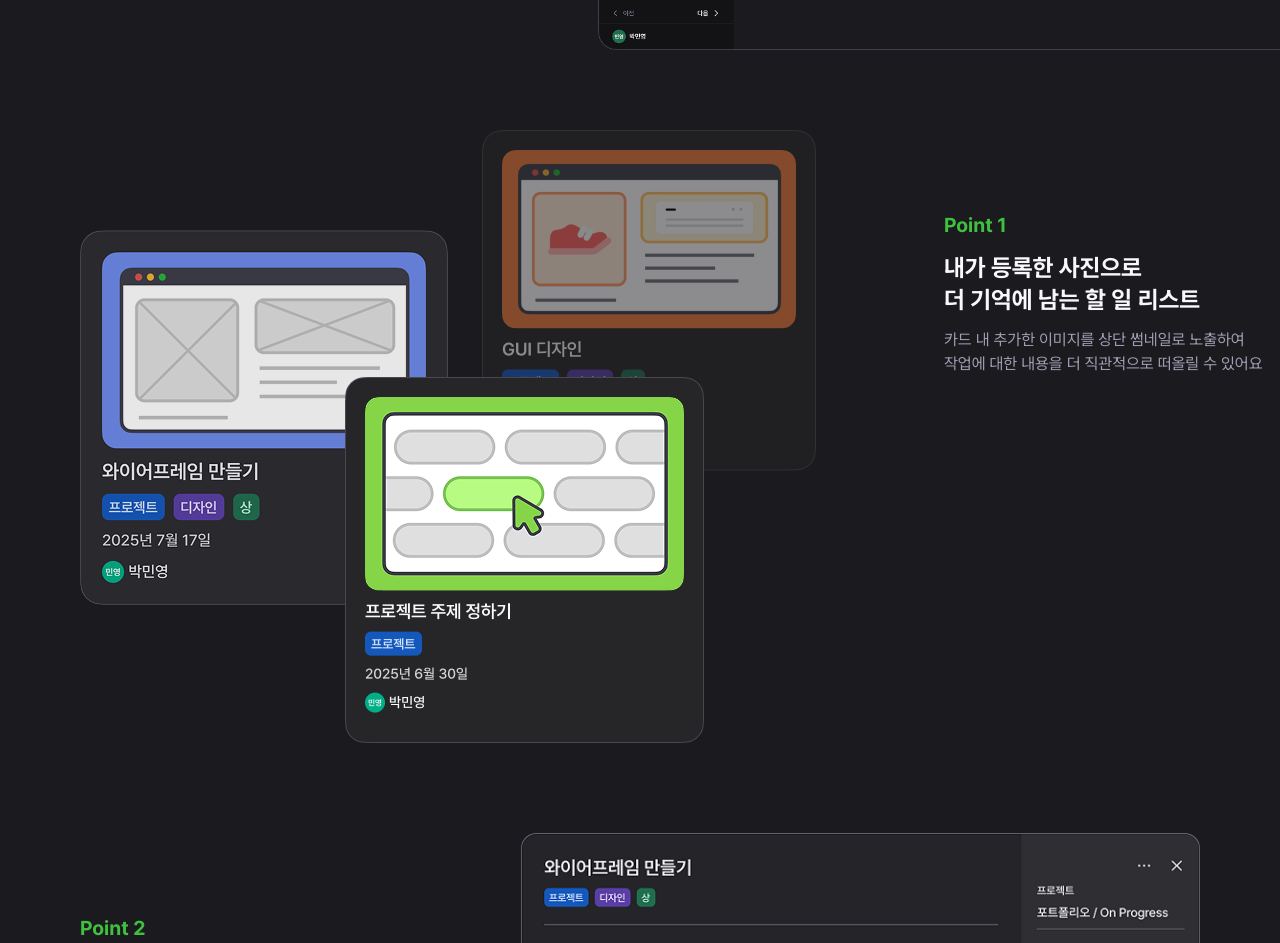
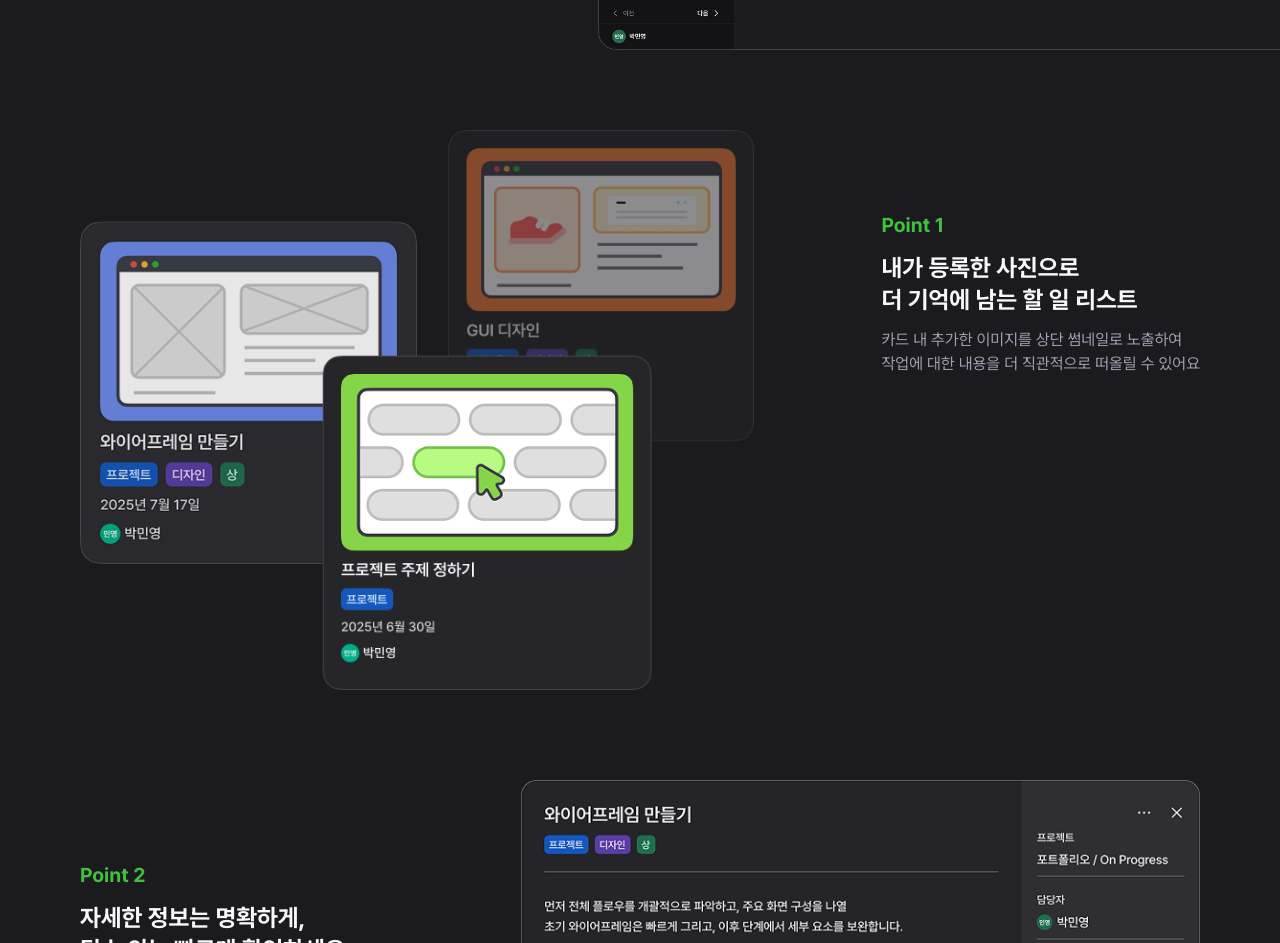
Before and after one commit to part3-5team/Taskify, a Next.js app: page / in a window 1280 px wide. Shown: the part 540-1483 px from the top of the page. Built offline with nearby package versions, Linux system fonts and the light colour scheme.

Commit message:
style: 노트북 크기 스타일 버그 수정

```diff
--- a/components/landing/LandingMain/LandingFeature1.tsx
+++ b/components/landing/LandingMain/LandingFeature1.tsx
@@ -1,26 +1,23 @@
 import Image from 'next/image'
-import Feature1 from '@/assets/imgs/img_Feature1.png'
-import Feature1Md from '@/assets/imgs/img_Feature1_md.png'
-import Feature1Lg from '@/assets/imgs/img_Feature1_lg.png'
+import Feature2 from '@/assets/imgs/img_Feature1.png'
+import Feature2Md from '@/assets/imgs/img_Feature1_md.png'
+import Feature2lg from '@/assets/imgs/img_Feature1_lg.png'
 
 import LandingDesc from './LandingDesc'
 
 export default function LandingFeature1({ className }: { className?: string }) {
   return (
     <div className={className}>
-      <Image src={Feature1} alt="" priority className="md:hidden" />
-      <Image
-        src={Feature1Md}
-        alt=""
-        priority
-        className="mx-auto hidden md:block lg:mx-0 lg:hidden"
-      />
-      <Image
-        src={Feature1Lg}
-        alt=""
-        priority
-        className="mx-auto hidden w-auto lg:mx-0 lg:block"
-      />
+      <div className="flex min-w-0 shrink items-center justify-center lg:justify-end">
+        <Image src={Feature2} alt="" priority className="md:hidden" />
+        <Image
+          src={Feature2Md}
+          alt=""
+          priority
+          className="mx-auto hidden md:block lg:mx-0 lg:hidden"
+        />
+        <Image src={Feature2lg} alt="" priority className="hidden lg:block" />
+      </div>
       <LandingDesc
         number={1}
         title={
```
